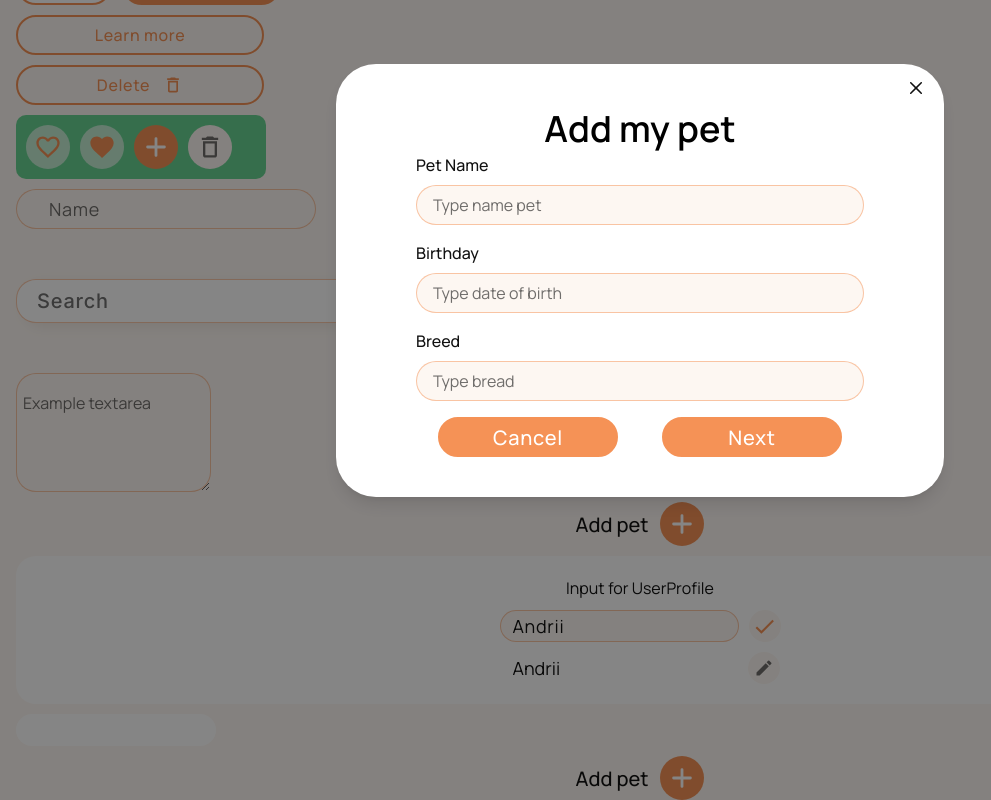
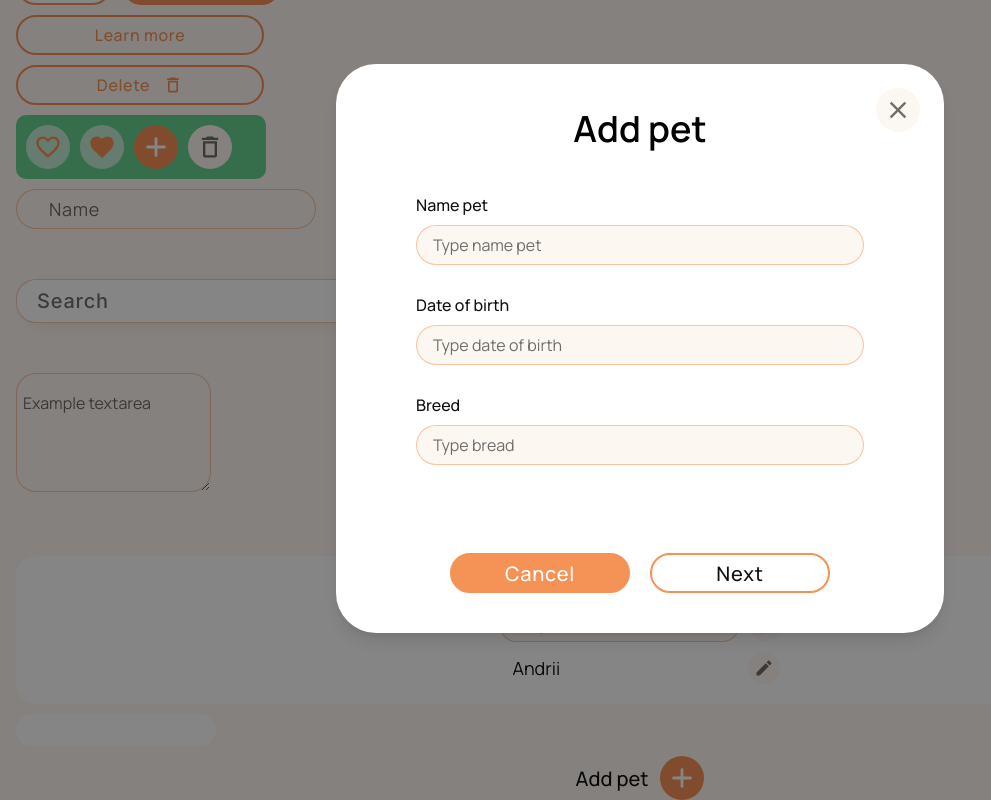
Before and after one commit to andrii-petlovanyi/pets_project_client, a React (Create React App) app: page /uikit in a window 1280 px wide. Both pictures are taken after a click on the button 682 px from the left and 881 px from the top of the page. Shown: the part 103-903 px from the top of the page, without its empty margins (0-991 px from the left). Built offline with nearby package versions, Linux system fonts and the light colour scheme.

Commit message:
added(AddMyPets): added component add pets

```diff
--- a/src/components/Andrii/AddPets.jsx
+++ b/src/components/Andrii/AddPets.jsx
@@ -3,34 +3,65 @@ import { useState } from "react";
 import { useForm } from "react-hook-form";
 import { yupResolver } from "@hookform/resolvers/yup";
 import * as yup from "yup";
-import { Box, Icon, Button, FormControl, FormErrorMessage, FormLabel, Heading, IconButton, Image, Input, Modal, ModalCloseButton, ModalContent, ModalOverlay, Stack, Textarea, useDisclosure, Flex } from '@chakra-ui/react';
+import { Box, Icon, Button, FormControl, FormErrorMessage, FormLabel, Heading, IconButton, Image, Input, Modal, ModalContent, ModalOverlay, Stack, Textarea, useDisclosure, Flex, Text } from '@chakra-ui/react';
 
 import { TfiPlus } from 'react-icons/tfi'
 import { HiPlus } from 'react-icons/hi';
+import { MdClose } from 'react-icons/md';
+import { useAddMyPetsMutation } from '../../redux/user/userApiSlice';
 
 
-const schema = yup.object().shape({
-    petName: yup.string().required("Pet name is required"),
+const schemaStep1 = yup.object().shape({
+    name: yup.string().required("Pet name is required"),
     birthday: yup.string().required("Birthday is required"),
     breed: yup.string().required("Breed is required"),
-    comments: yup.string(),
+});
+
+const schemaStep2 = yup.object().shape({
+    comment: yup.string().required("Comment is required"),
 });
 
 const AddPets = () => {
     const { isOpen, onOpen, onClose } = useDisclosure();
 
-    const [imagePreview, setImagePreview] = useState(null);
+    const [avatarError, setAvatarError] = useState('')
     const [step, setStep] = useState(1);
+
+    const [addMyPets, { isLoading }] = useAddMyPetsMutation();
+
     const {
         register,
         handleSubmit,
         formState: { errors },
+        watch,
+        reset
     } = useForm({
-        resolver: yupResolver(schema),
+        resolver: yupResolver(step === 1 ? schemaStep1 : schemaStep2),
     });
+    const newImage = watch('avatarURL');
 
-    const onSubmit = (data) => {
-        console.log(data);
+    const onSubmit = async (data) => {
+        if (!data.avatarURL[0]) {
+            return setAvatarError('Avatar is required');
+        }
+        const formData = new FormData();
+        formData.append('name', data.name);
+        formData.append('breed', data.breed);
+        formData.append('birth', data.birthday);
+        formData.append('comment', data.comment);
+        formData.append('image', data.avatarURL[0]);
+
+        try {
+            const { data: res, error } = await addMyPets(formData);
+            if (error) return console.log(error)
+            console.log(res)
+            onClose()
+            reset()
+            setStep(1)
+        } catch (error) {
+            console.log(error)
+        }
+
     };
 
     const nextStep = () => {
@@ -39,17 +70,6 @@ const AddPets = () => {
 
     const prevStep = () => {
         setStep(step - 1);
-    };
-
-    const handleImageChange = (event) => {
-        const file = event.target.files[0];
-        if (file) {
-            const reader = new FileReader();
-            reader.readAsDataURL(file);
-            reader.onload = () => {
-                setImagePreview(reader.result);
-            };
-        }
     };
 
     return (
@@ -70,51 +90,56 @@ const AddPets = () => {
 
             <Modal isOpen={isOpen} onClose={onClose} size={'custom'}>
                 <ModalOverlay />
-                <ModalContent bg={'white'} borderRadius={'40px'}>
-                    <ModalCloseButton />
-                    <Heading as={'h2'} variant={'modalTitle'} textAlign={'center'}>
-                        Add my pet
+                <ModalContent bg={'white'} borderRadius={{ base: '20px', md: '40px' }}>
+                    <IconButton position={'absolute'} top={{ base: '20px', xl: '24px' }} right={{ base: '20px', xl: '24px' }} icon={<MdClose />} variant={'secondIB'} />
+                    <Heading as={'h2'} variant={'modalAddTitle'} textAlign={'center'} mb={{ base: '28px', lg: '40px' }}>
+                        Add pet
                     </Heading>
                     {step === 1 && (
-                        <Stack spacing="4" w="100%" as="form" onSubmit={handleSubmit(nextStep)}>
-                            <FormControl isInvalid={errors.petName}>
-                                <FormLabel htmlFor="petName">Pet Name</FormLabel>
-                                <Input variant={'addPetsForm'} placeholder={'Type name pet'} {...register("petName")} />
-                                <FormErrorMessage>{errors.petName?.message}</FormErrorMessage>
+                        <Stack gap={{ base: '16px', md: '28px' }} w="100%" as="form" onSubmit={handleSubmit(nextStep)}>
+                            <FormControl isInvalid={errors.name}>
+                                <FormLabel htmlFor="name">Name pet</FormLabel>
+                                <Input variant={'addPetsForm'} placeholder={'Type name pet'} {...register("name")} />
+                                <FormErrorMessage>{errors.name?.message}</FormErrorMessage>
                             </FormControl>
-                            <FormControl isInvalid={errors.birthday}>
-                                <FormLabel htmlFor="birthday">Birthday</FormLabel>
+                            <FormControl isInvalid={errors.birthday} >
+                                <FormLabel htmlFor="birthday">Date of birth</FormLabel>
                                 <Input variant={'addPetsForm'} placeholder={'Type date of birth'} type="text" {...register("birthday")} />
                                 <FormErrorMessage>{errors.birthday?.message}</FormErrorMessage>
                             </FormControl>
-                            <FormControl isInvalid={errors.breed}>
+                            <FormControl isInvalid={errors.breed} mb={{ base: '28px', lg: '40px' }}>
                                 <FormLabel htmlFor="breed">Breed</FormLabel>
                                 <Input variant={'addPetsForm'} placeholder={'Type bread'} {...register("breed")} />
                                 <FormErrorMessage>{errors.breed?.message}</FormErrorMessage>
                             </FormControl>
-                            <Flex flexDirection={{ base: 'column', lg: 'row' }} justifyContent={{ base: 'center', lg: 'space-around' }}>
-                                <Button type="button" width={{ base: '100%', lg: '180px' }} variant={'fullBGBtn'}>Cancel</Button>
-                                <Button type="submit" width={{ base: '100%', lg: '180px' }} variant={'fullBGBtn'}>Next</Button>
+                            <Flex pt={'20px'} flexDirection={{ base: 'column', lg: 'row' }} justifyContent={{ base: 'center', lg: 'center' }} gap={{ base: '12px', lg: '20px' }}>
+                                <Button type="button" width={{ base: '100%', lg: '180px' }} variant={'fullBGBtn'} onClick={onClose}>Cancel</Button>
+                                <Button type="submit" width={{ base: '100%', lg: '180px' }} variant={'outlineTabBtn'}>Next</Button>
                             </Flex>
                         </Stack>
                     )}
                     {step === 2 && (
-                        <Stack spacing="4" w="100%" as="form" onSubmit={handleSubmit(onSubmit)}>
-                            <Heading as={'h2'} mx={'auto'} fontSize={'20px'}>Add photo and some comments</Heading>
-                            <FormControl display={'flex'} justifyContent={'center'} position={'relative'}>
-                                <FormLabel htmlFor="image" width={'182px'} height={'182px'} bg={'mainColor'} borderRadius={'40px'} margin={'0'}></FormLabel>
-                                <Input id="image" display={'none'} type="file" {...register("image")} onChange={handleImageChange} />
-                                {!imagePreview && <Icon as={TfiPlus} pointerEvents={'none'} position={'absolute'} top={'50%'} left={'50%'} transform={'translate(-50%, -50%)'} fontSize={'48px'} />}
-                                {imagePreview && <Image pointerEvents={'none'} borderRadius={'40px'} position={'absolute'} top={'50%'} left={'50%'} transform={'translate(-50%, -50%)'} width={'182px'} height={'182px'} src={imagePreview} boxSize="182px" objectFit="cover" />}
+                        <Stack gap={'20px'} w="100%" as="form" onSubmit={handleSubmit(onSubmit)}>
+                            <Text mx={'auto'} fontSize={{ base: '16px', md: '20px' }} lineHeight={{ base: '22px', md: '27px' }}>Add photo and some comments</Text>
+                            <FormControl display={'flex'} justifyContent={'center'} position={'relative'} isInvalid={avatarError}>
+                                <FormLabel htmlFor="avatarURL" border={avatarError ? '1px solid red' : ''} width={{ base: '208px', md: '182px' }} height={{ base: '208px', md: '182px' }} bg={'mainColor'} borderRadius={'40px'} margin={'0'}></FormLabel>
+                                <Input id="avatarURL" display={'none'} type="file" {...register("avatarURL")} />
+                                {newImage && newImage[0]
+                                    ? <Image pointerEvents={'none'} borderRadius={'40px'} position={'absolute'} top={'50%'} left={'50%'} transform={'translate(-50%, -50%)'} width={{ base: '208px', md: '182px' }} height={{ base: '208px', md: '182px' }} src={URL.createObjectURL(newImage[0])} boxSize="182px" objectFit="cover" />
+                                    : <Icon as={TfiPlus} pointerEvents={'none'} position={'absolute'} top={'50%'} left={'50%'} transform={'translate(-50%, -50%)'} fontSize={'48px'} />
+                                }
+                                <FormErrorMessage position={'absolute'} bottom={'-20px'} left={'50%'} transform={'translateX(-50%)'} >{avatarError}</FormErrorMessage>
                             </FormControl>
-                            <FormControl>
-                                <FormLabel htmlFor="comments">Comments</FormLabel>
-                                <Textarea {...register("comments")} />
+                            <FormControl isInvalid={errors.comment}>
+                                <FormLabel htmlFor="comments" fontSize={{ base: '18px', md: '24' }} lineHeight={'26px'} fontWeight={'500'} fontFamily={'Manrope'}>Comments</FormLabel>
+                                <Textarea variant={'addForm'} {...register("comment")} />
+                                <FormErrorMessage>{errors.comment?.message}</FormErrorMessage>
+
                             </FormControl>
-                            <Stack direction="row" justify="space-between">
-                                <Button onClick={prevStep}>Previous</Button>
-                                <Button type="submit">Submit</Button>
-                            </Stack>
+                            <Flex pt={'20px'} flexDirection={{ base: 'column', lg: 'row' }} justifyContent={{ base: 'center', lg: 'center' }} gap={{ base: '12px', lg: '20px' }}>
+                                <Button width={{ base: '100%', lg: '180px' }} variant={'outlineTabBtn'} onClick={prevStep}>Back</Button>
+                                <Button width={{ base: '100%', lg: '180px' }} variant={'fullBGBtn'} type="submit" isLoading={isLoading}>Done</Button>
+                            </Flex>
                         </Stack>
                     )}
                 </ModalContent>
--- a/src/theme/components/heading.extend.js
+++ b/src/theme/components/heading.extend.js
@@ -9,15 +9,15 @@ const main = defineStyle({
   fontSize: () => ({ base: '24px', lg: '48px' }),
 });
 
-const modalTitle = defineStyle({
+const modalAddTitle = defineStyle({
   fontFamily: 'Manrope',
   fontWeight: '600',
-  fontSize: () => ({ base: '24px', lg: '36px' }),
-  lineHeight: () => ({ base: '33px', lg: '49px' }),
+  fontSize: () => ({ base: '24px', md: '36px' }),
+  lineHeight: () => ({ base: '33px', md: '49px' }),
 
   color: 'black',
 });
 
 export const headingTheme = defineStyleConfig({
-  variants: { main, modalTitle },
+  variants: { main, modalAddTitle },
 });
--- a/src/theme/components/textarea.extend.js
+++ b/src/theme/components/textarea.extend.js
@@ -32,6 +32,39 @@ const custom = defineStyle({
   },
 });
 
+const addForm = defineStyle({
+  height: () => ({ base: '100px', md: '116px' }),
+  padding: () => ({ base: '12px 14px', lg: '16px 16px', xl: '16px 6px' }),
+
+  backgroundColor: 'mainColor',
+  color: 'textColor',
+
+  border: '1px solid',
+  borderColor: 'rgba(245, 146, 86, 0.5)',
+  borderRadius: '20px',
+
+  fontFamily: 'Manrope',
+  fontWeight: '400',
+  fontSize: '16px',
+  lineHeight: '26px',
+
+  _focus: {
+    borderColor: 'primaryTextColor',
+    boxShadow: '0 0 1px 1px #D3D3D333',
+  },
+  _hover: {
+    borderColor: 'primaryTextColor',
+  },
+
+  _placeholder: {
+    fontFamily: 'Manrope',
+    fontWeight: '400',
+    fontSize: '16px',
+    lineHeight: '26px',
+    color: 'labelColor',
+  },
+});
+
 export const textareaTheme = defineStyleConfig({
-  variants: { custom },
+  variants: { custom, addForm },
 });
```
